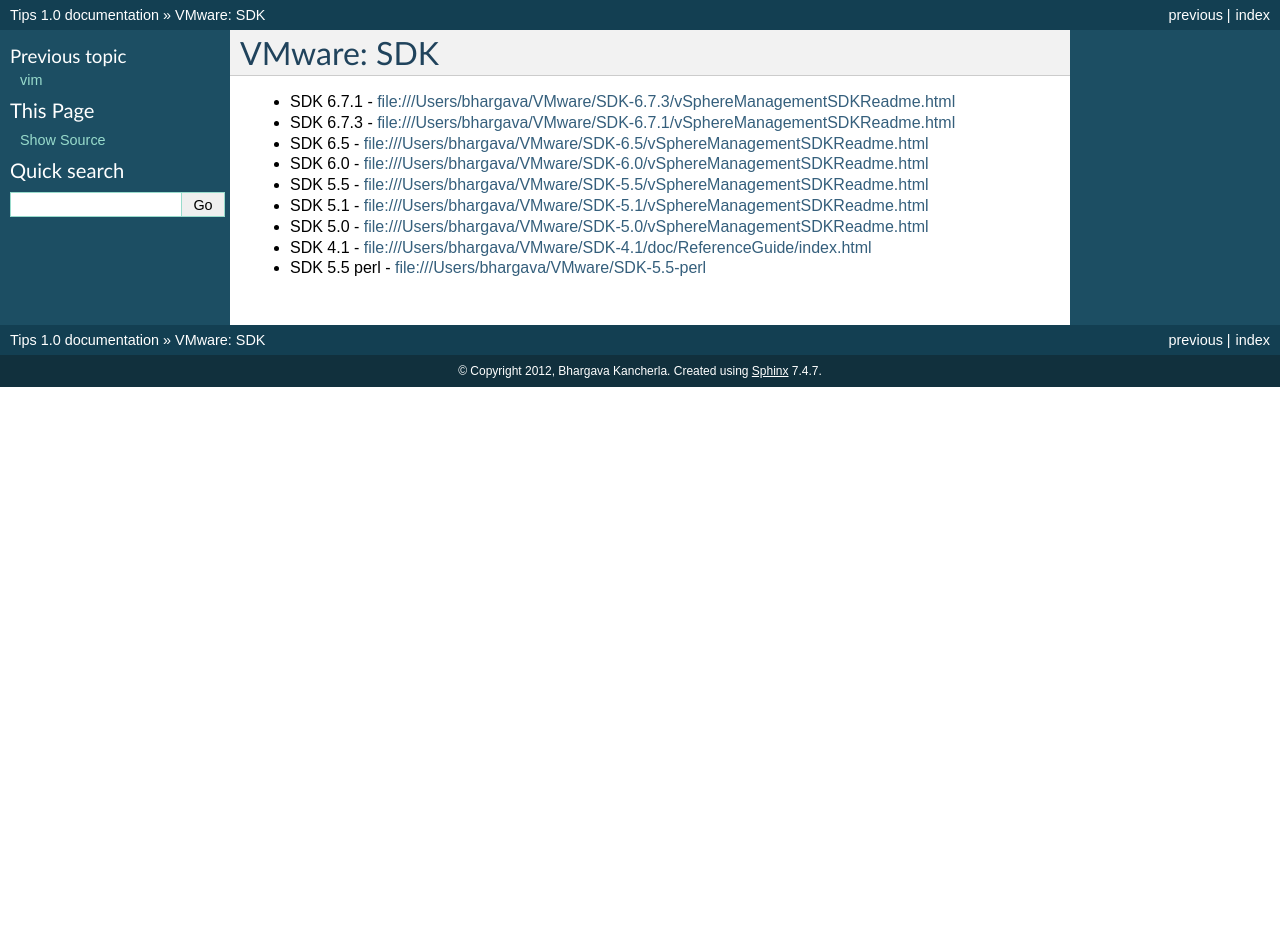
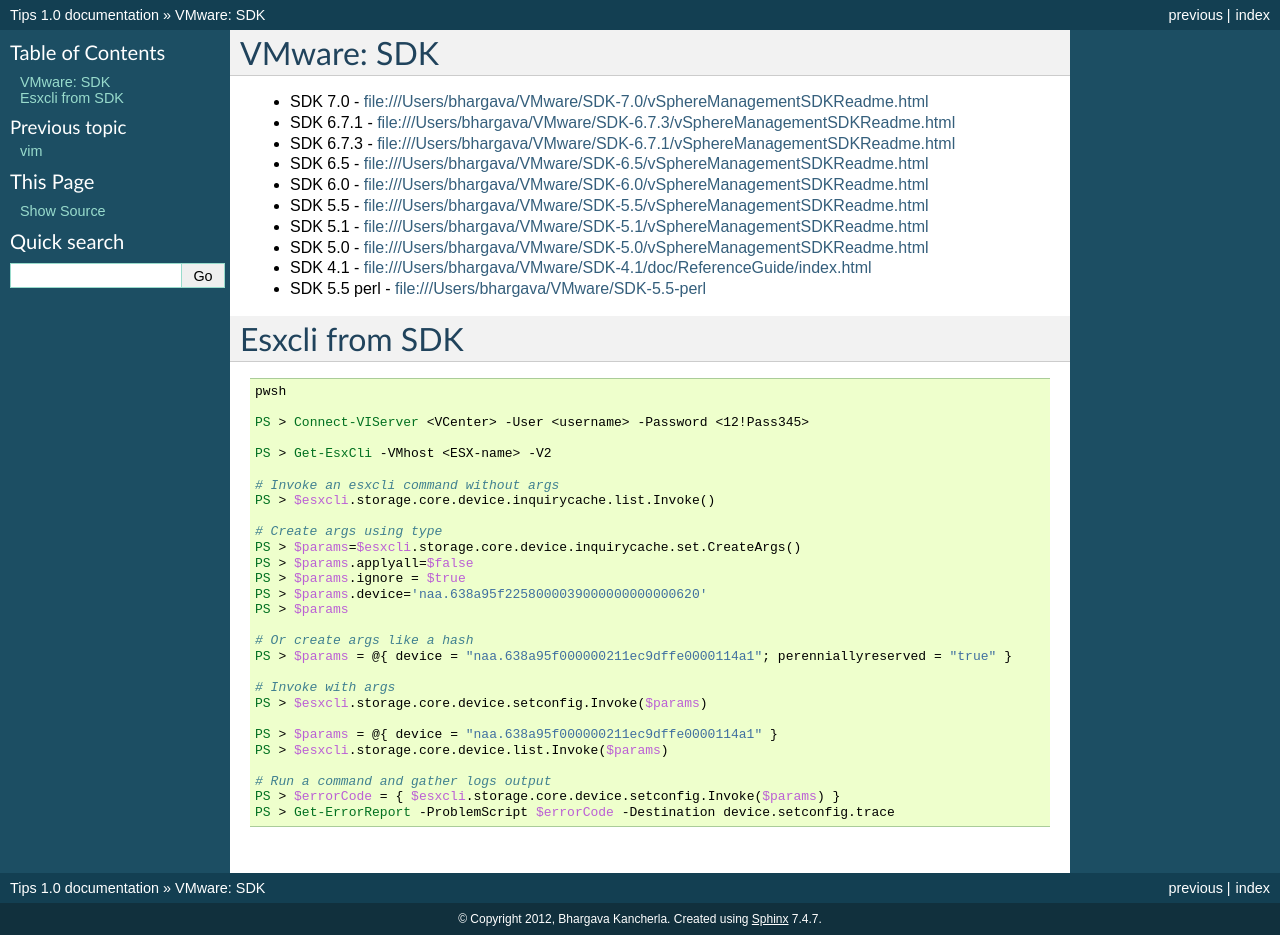
Before and after one commit to bhargavakumark/Notes, a Sphinx documentation site: the page built from source/vmware.sdk.rst, in a window 1280 px wide. Built offline with Sphinx 7.4.7, drawn with Linux system fonts in a browser that asks for light colours; before the commit the page ends 900 px from its top, so only the background shows below that.

Commit message:
adding notes about running esxcli from powershell and gathering output

```diff
--- a/source/vmware.sdk.rst
+++ b/source/vmware.sdk.rst
@@ -1,6 +1,7 @@
 VMware: SDK
 ===========
 
+* SDK 7.0   - file:///Users/bhargava/VMware/SDK-7.0/vSphereManagementSDKReadme.html
 * SDK 6.7.1 - file:///Users/bhargava/VMware/SDK-6.7.3/vSphereManagementSDKReadme.html
 * SDK 6.7.3 - file:///Users/bhargava/VMware/SDK-6.7.1/vSphereManagementSDKReadme.html
 * SDK 6.5   - file:///Users/bhargava/VMware/SDK-6.5/vSphereManagementSDKReadme.html
@@ -10,3 +11,37 @@
 * SDK 5.0   - file:///Users/bhargava/VMware/SDK-5.0/vSphereManagementSDKReadme.html
 * SDK 4.1   - file:///Users/bhargava/VMware/SDK-4.1/doc/ReferenceGuide/index.html
 * SDK 5.5 perl  - file:///Users/bhargava/VMware/SDK-5.5-perl
+
+Esxcli from SDK
+===============
+
+.. code-block:: powershell
+
+    pwsh
+
+    PS > Connect-VIServer <VCenter> -User <username> -Password <12!Pass345>
+
+    PS > Get-EsxCli -VMhost <ESX-name> -V2
+
+    # Invoke an esxcli command without args
+    PS > $esxcli.storage.core.device.inquirycache.list.Invoke()
+
+    # Create args using type
+    PS > $params=$esxcli.storage.core.device.inquirycache.set.CreateArgs()
+    PS > $params.applyall=$false
+    PS > $params.ignore = $true
+    PS > $params.device='naa.638a95f2258000039000000000000620'
+    PS > $params
+
+    # Or create args like a hash
+    PS > $params = @{ device = "naa.638a95f000000211ec9dffe0000114a1"; perenniallyreserved = "true" }
+
+    # Invoke with args
+    PS > $esxcli.storage.core.device.setconfig.Invoke($params)
+
+    PS > $params = @{ device = "naa.638a95f000000211ec9dffe0000114a1" }
+    PS > $esxcli.storage.core.device.list.Invoke($params)
+
+    # Run a command and gather logs output
+    PS > $errorCode = { $esxcli.storage.core.device.setconfig.Invoke($params) }
+    PS > Get-ErrorReport -ProblemScript $errorCode -Destination device.setconfig.trace
```
